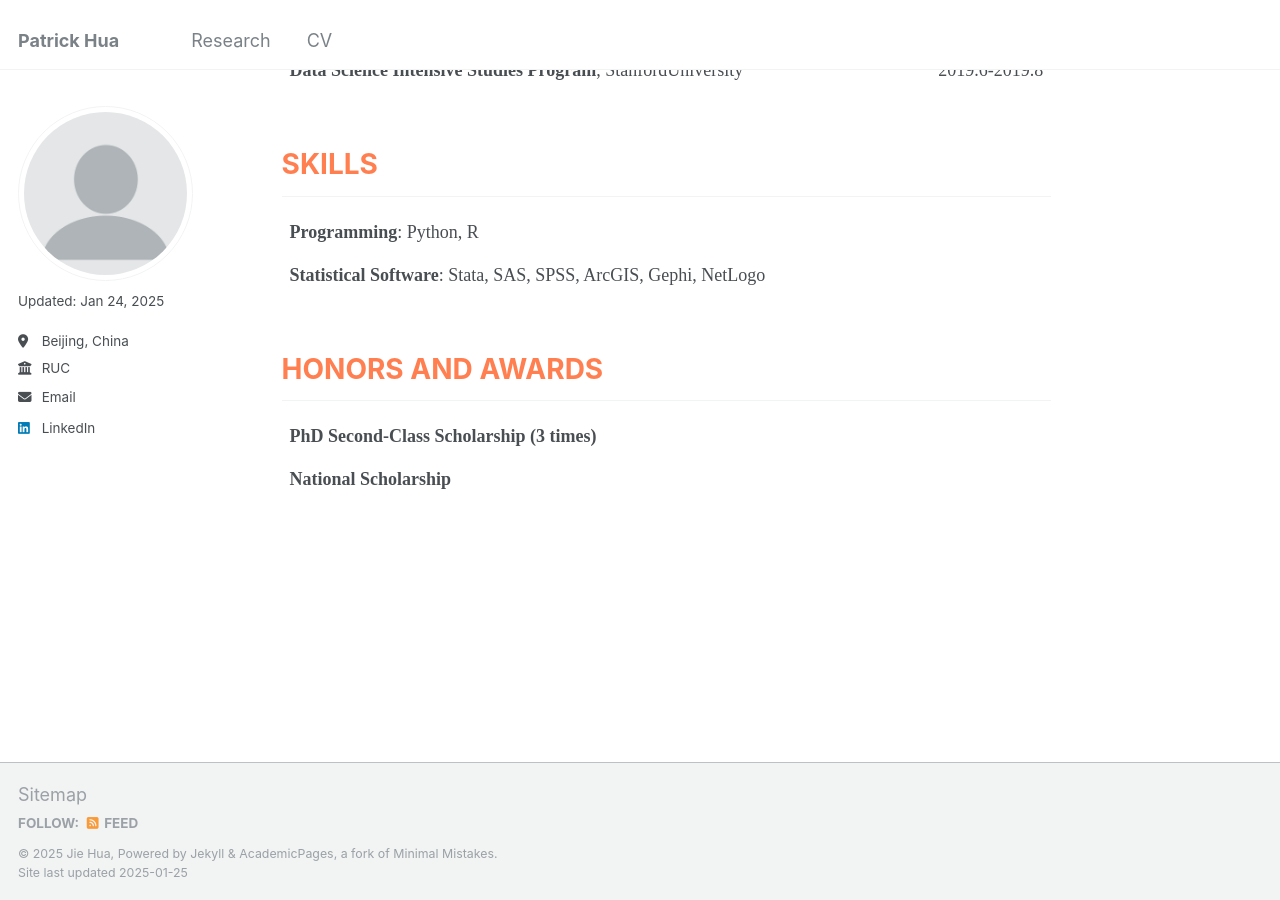
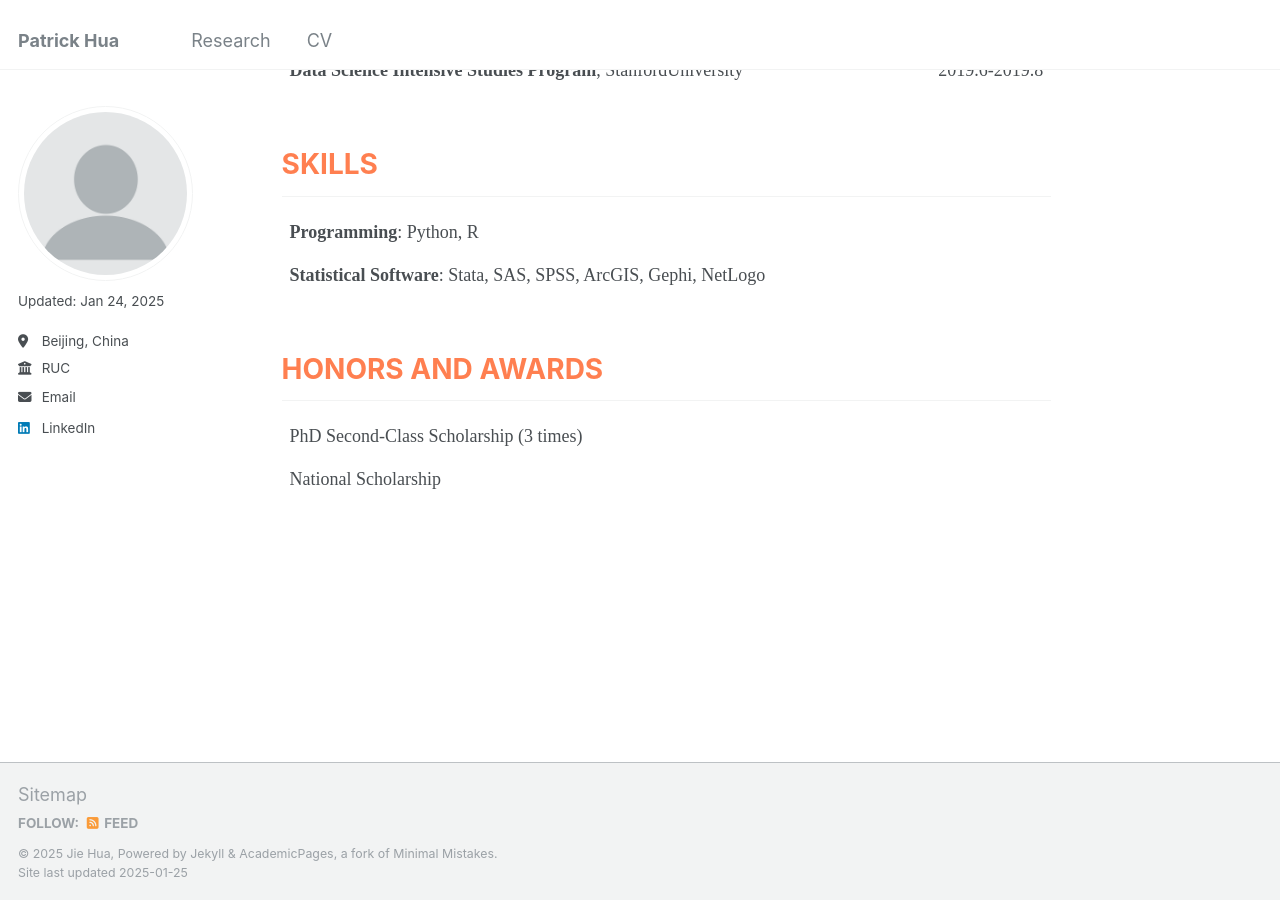
Before and after one commit to jiehua-css/jiehua-css.github.io, a Jekyll site: the page built from _pages/about.md, in a window 1280 px wide and 900 px high, scrolled down 831 px. Built offline with Jekyll 4.4.1, drawn with Linux system fonts in a browser that asks for light colours.

Commit message:
Update about.md

```diff
--- a/_pages/about.md
+++ b/_pages/about.md
@@ -179,9 +179,9 @@ I'm visiting the  <a href="https://knowledgelab.org/">Knowledge Lab</a> at UChic
 <h2 class="honors-title">HONORS AND AWARDS</h2>
 <table class="honors-table">
   <tr>
-    <td><span class="award">PhD Second-Class Scholarship (3 times)</span></td>
+    <td>PhD Second-Class Scholarship (3 times)</td>
   </tr>
   <tr>
-    <td><span class="award">National Scholarship</span></td>
+    <td>National Scholarship</td>
   </tr>
 </table>
```
